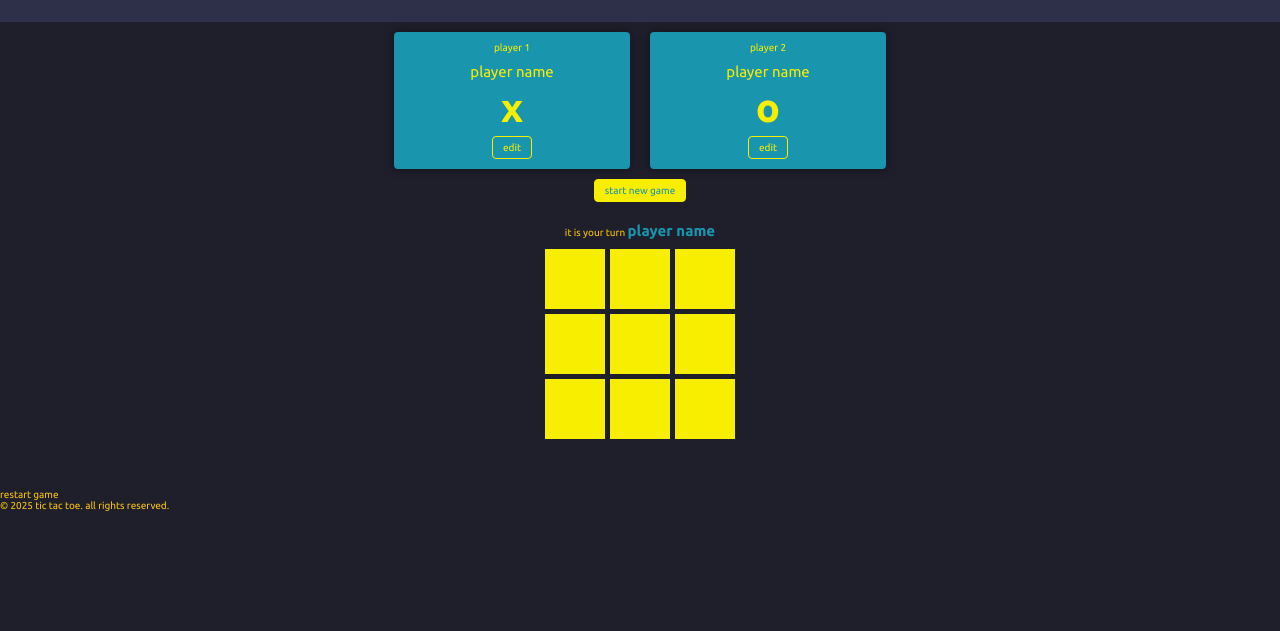
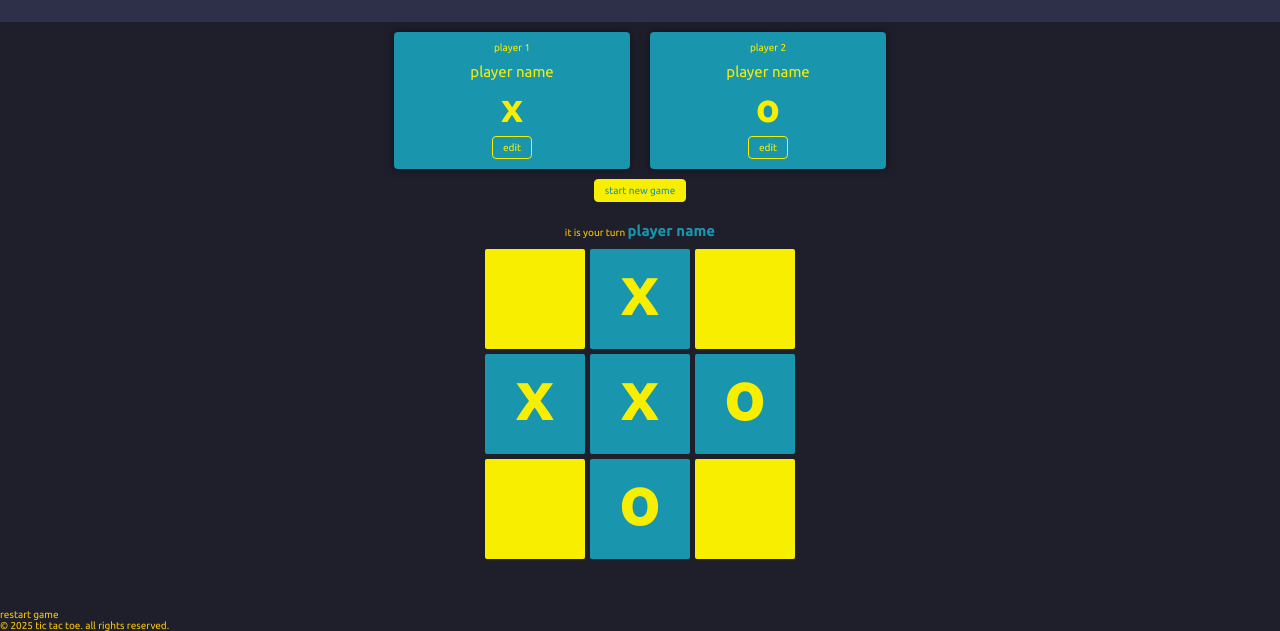
Before and after one commit to raizy21/tic-tac-toe, a plain HTML site: page index.html in a window 1280 px wide. Shown: the part 194-825 px from the top of the page. Before the commit the page ends 800 px from the top, so only its background shows below. Drawn offline with Linux system fonts and the light colour scheme.

Commit message:
[code] styling the game board

```diff
--- a/index.html
+++ b/index.html
@@ -90,17 +90,17 @@
         <ol id="game-board">
           <!-- 1 row -->
           <li></li>
-          <li></li>
+          <li class="disabled">x</li>
           <li></li>
 
           <!-- 2 row -->
-          <li></li>
-          <li></li>
-          <li></li>
+          <li class="disabled">x</li>
+          <li class="disabled">x</li>
+          <li class="disabled">o</li>
 
           <!-- 3 row -->
           <li></li>
-          <li></li>
+          <li class="disabled">o</li>
           <li></li>
         </ol>
       </section>
--- a/styles/game.css
+++ b/styles/game.css
@@ -35,12 +35,33 @@
   margin: 1rem 0;
   padding: 0;
   display: grid;
-  grid-template-columns: repeat(3, 6rem);
-  grid-template-rows: repeat(3, 6rem);
+  grid-template-columns: repeat(3, 10rem);
+  grid-template-rows: repeat(3, 10rem);
   justify-content: center;
+
   gap: 0.5rem;
 }
 
 #game-board li {
   background-color: var(--primary-color);
+  border-radius: 2px;
+  cursor: pointer;
+  color: var(--accent-color);
+  justify-content: center;
+  align-items: center;
+  font-size: 7rem;
+  font-weight: bold;
 }
+
+#game-board li:hover {
+  background-color: var(--accent-color);
+  color: var(--primary-color);
+  transition: all 0.3s ease;
+}
+
+#game-board li.disabled {
+  background-color: var(--accent-color);
+  color: var(--primary-color);
+  cursor: default;
+  pointer-events: none;
+}
```
